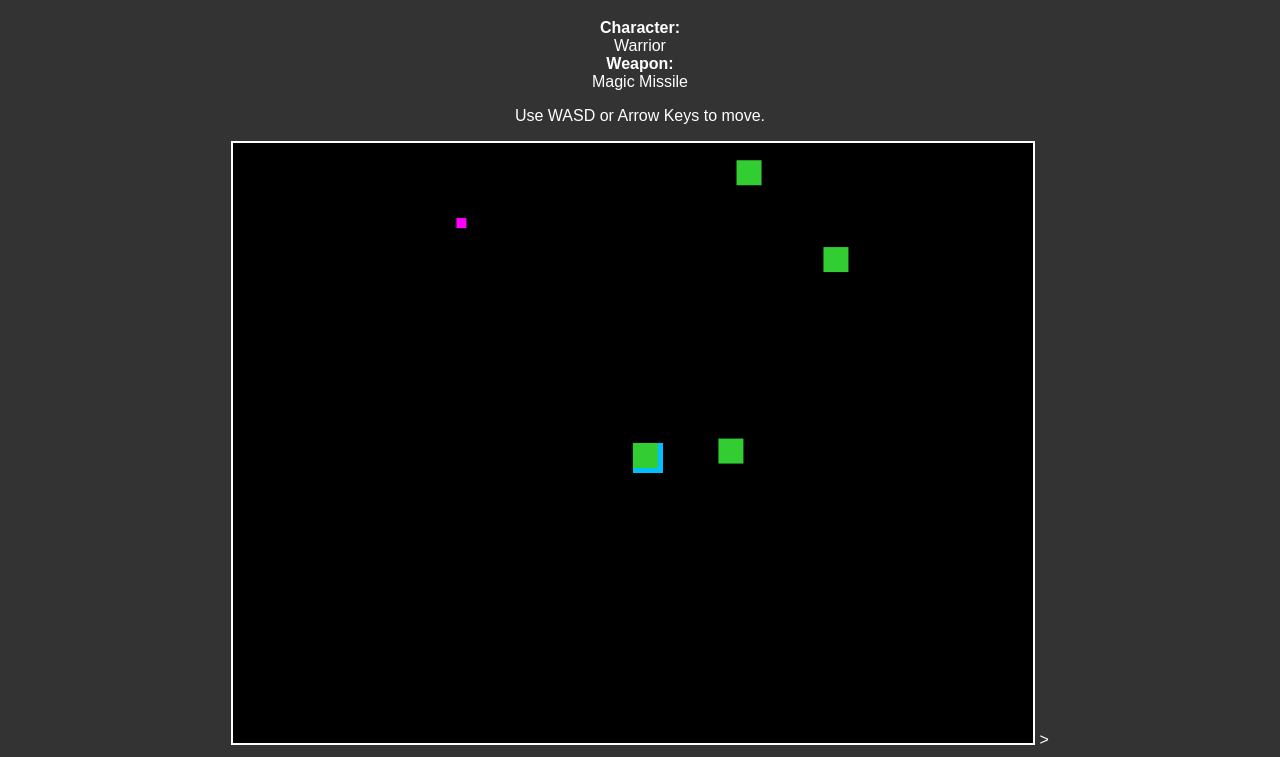
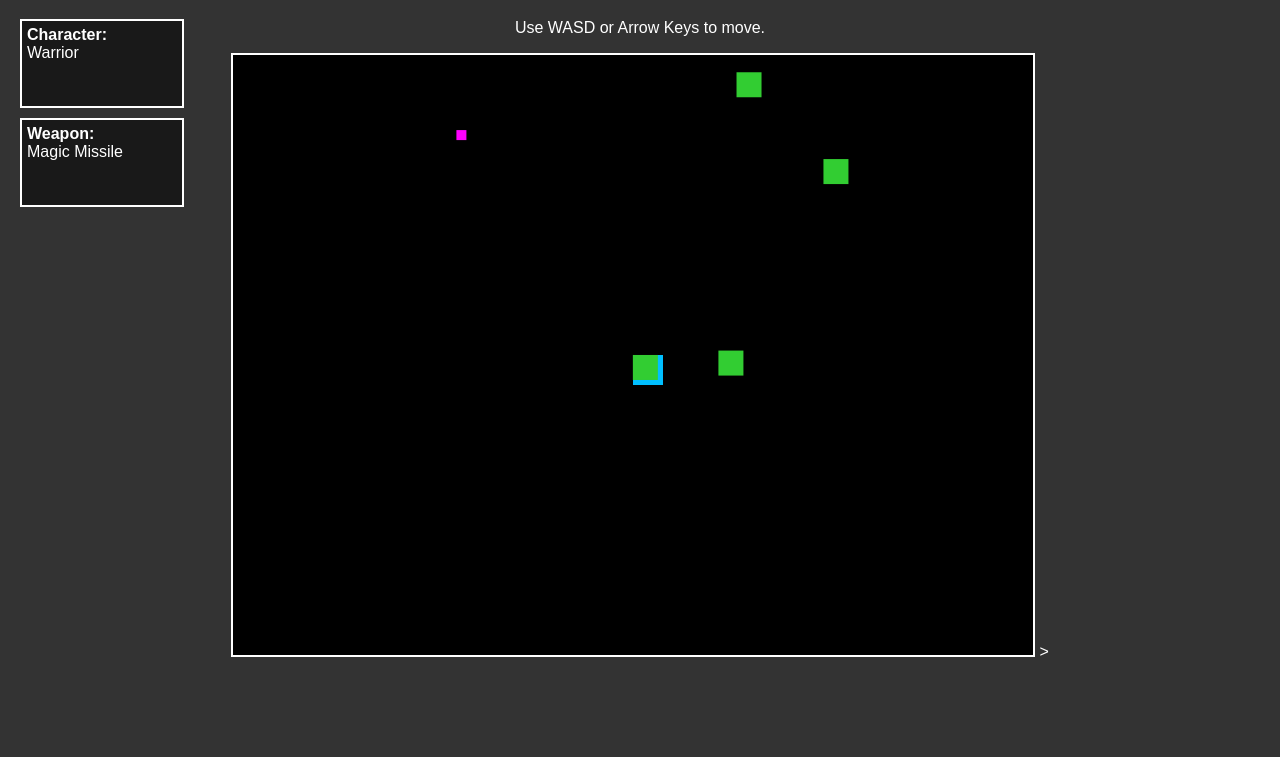
Before and after one commit to MAG10d/blockgame, a plain HTML site: page index.html in a window 1280 px wide. Shown: the part 61-818 px from the top of the page. Drawn offline with Linux system fonts and the light colour scheme.

Commit message:
Update style.css

```diff
--- a/style.css
+++ b/style.css
@@ -9,3 +9,22 @@ canvas {
     background-color: #000;
     border: 2px solid #fff;
 }
+
+/* NEW UI STYLES */
+#ui-container {
+    position: absolute; /* Position relative to the body */
+    top: 80px;
+    left: 20px;
+    display: flex;
+    flex-direction: column;
+    gap: 10px; /* Space between the boxes */
+}
+
+.ui-box {
+    width: 150px;
+    height: 75px;
+    border: 2px solid #fff;
+    background-color: rgba(0, 0, 0, 0.5);
+    padding: 5px;
+    text-align: left;
+}
```
